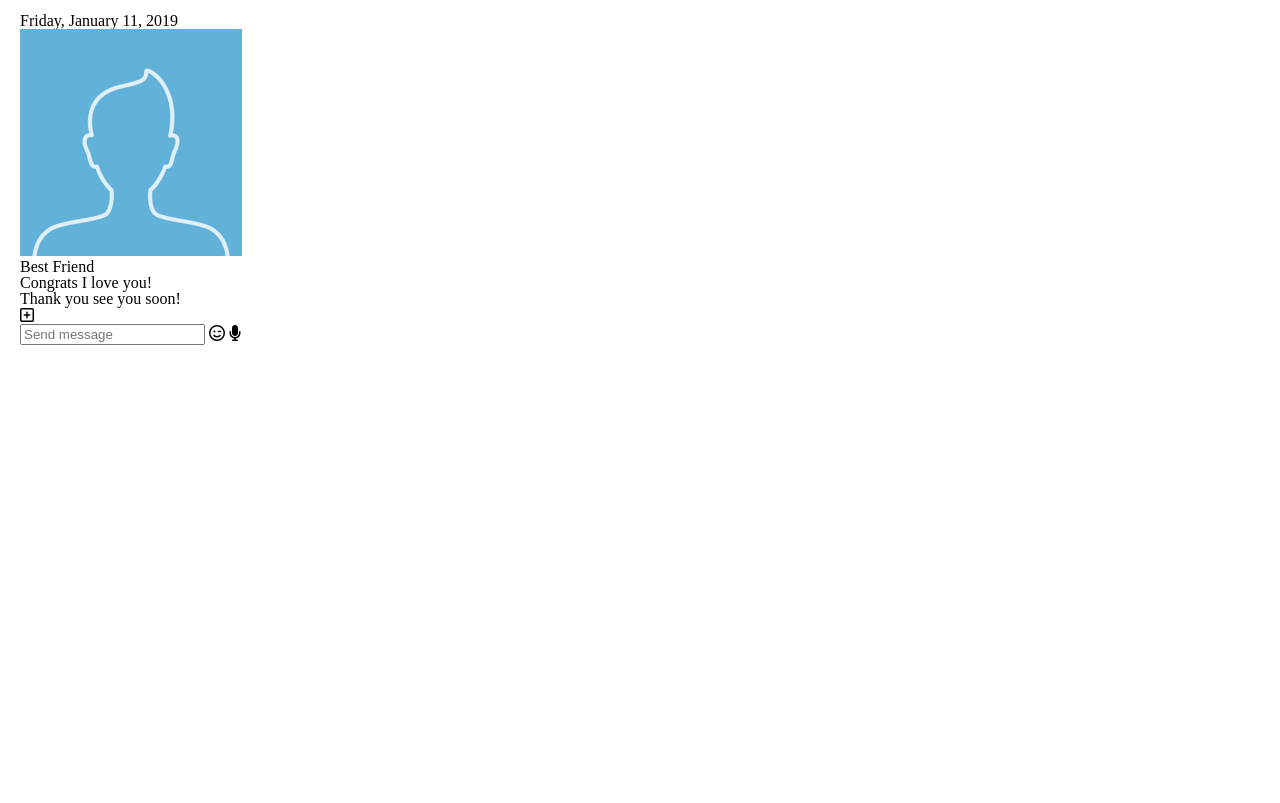
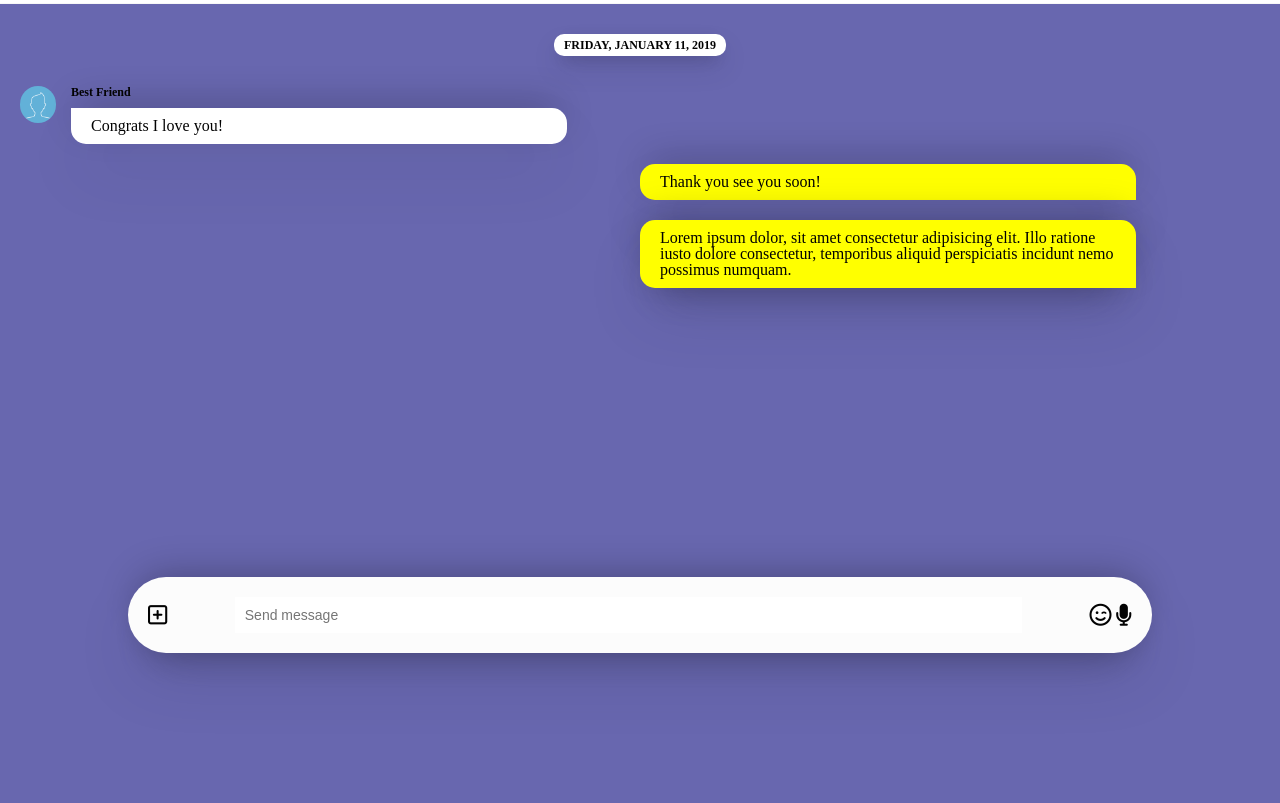
Before and after one commit to Jin-S-Lee/kakao-clone, a plain HTML site: page chat.html in a window 1280 px wide. Shown: the part 97-900 px from the top of the page. Before the commit the page ends 800 px from the top, so only its background shows below. Drawn offline with nearby package versions, Linux system fonts and the light colour scheme.

Commit message:
css done

```diff
--- a/chat.html
+++ b/chat.html
@@ -10,7 +10,7 @@
     ></script>
     <link rel="stylesheet" href="css/styles.css" />
   </head>
-  <body>
+  <body class="chats-body">
     <div class="status-bar">
       <div class="status-bar__column">
         <span class="statuc-bar__clock">5:04</span>
@@ -40,7 +40,7 @@
         </span>
       </div>
     </header>
-    <main class="chat">
+    <main class="chat-screen">
       <ul class="chat__messages">
         <span class="chat__timestamp">Friday, January 11, 2019</span>
         <li class="incoming-message message">
@@ -53,11 +53,21 @@
           </div>
           <span class="message__timestamp"></span>
         </li>
-        <li class="incoming-message message">
+        <li class="sent-message message">
           <span class="message__timestamp"></span>
           <div class="message__content">
             <div class="message__bubble">
               Thank you see you soon!
+            </div>
+          </div>
+        </li>
+        <li class="sent-message message">
+          <span class="message__timestamp"></span>
+          <div class="message__content">
+            <div class="message__bubble">
+              Lorem ipsum dolor, sit amet consectetur adipisicing elit. Illo
+              ratione iusto dolore consectetur, temporibus aliquid perspiciatis
+              incidunt nemo possimus numquam.
             </div>
           </div>
         </li>
@@ -68,7 +78,11 @@
         <i class="far fa-plus-square"></i>
       </div>
       <div class="chat__write-column">
-        <input type="text" placeholder="Send message" class="chat__write-input/>
+        <input
+          type="text"
+          placeholder="Send message"
+          class="chat__write-input"
+        />
       </div>
       <div class="chat__write-column">
         <span class="chat__write-icon">
--- /dev/null
+++ b/css/chat.css
@@ -0,0 +1,116 @@
+.chat-screen {
+  background-image: url("../images/chatBg.png");
+  min-height: 100vh;
+}
+.chats-body {
+  padding: 0;
+}
+
+.chats-body .header,
+.chats-body .status-bar {
+  padding: 0 20px;
+}
+
+.chat__write {
+  position: fixed;
+  bottom: 50px;
+  width: 80%;
+  display: flex;
+  justify-content: space-between;
+  align-items: center;
+  background-color: #fcfcfc;
+  padding: 20px;
+  border-radius: 40px;
+  margin: 0 auto;
+  left: 0;
+  right: 0;
+  box-shadow: 0 30px 60px -12px rgba(50, 50, 93, 0.25),
+    0 18px 36px -18px rgba(0, 0, 0, 0.3), 0 -12px 36px -8px rgba(0, 0, 0, 0.25);
+}
+
+.chat__write i {
+  font-size: 22px;
+}
+
+.chat__write-column:nth-child(2) {
+  width: 80%;
+}
+.chat__write-column input {
+  padding: 10px;
+  width: 100%;
+  border: none;
+  font-size: 14px;
+}
+.chat__write-column input:focus {
+  outline: none;
+}
+
+.chat-screen .chat__messages {
+  border-top: 1px solid #f7f7f7;
+  display: flex;
+  flex-direction: column;
+  align-items: center;
+  padding: 0 20px;
+  padding-top: 30px;
+}
+
+.chat__messages .chat__timestamp {
+  background-color: white;
+  font-size: 12px;
+  padding: 5px 10px;
+  border-radius: 10px;
+  margin-bottom: 30px;
+  box-shadow: rgba(50, 50, 93, 0.25) 0px 13px 27px -5px,
+    rgba(0, 0, 0, 0.3) 0px 8px 16px -8px,
+    rgba(0, 0, 0, 0.024) 0px -6px 16px -6px;
+  text-transform: uppercase;
+  font-weight: 700;
+}
+
+.message {
+  display: flex;
+  align-items: flex-start;
+  width: 50%;
+  margin-bottom: 20px;
+}
+.message .message__content {
+  width: 80%;
+}
+
+.incoming-message img {
+  width: 36px;
+  border-radius: 18px;
+  margin-right: 15px;
+}
+
+.incoming-message {
+  align-self: flex-start;
+}
+
+.sent-message {
+  align-self: flex-end;
+}
+
+.incoming-message .message__bubble {
+  box-shadow: 0 30px 60px -12px rgba(50, 50, 93, 0.25),
+    0 18px 36px -18px rgba(0, 0, 0, 0.3), 0 -12px 36px -8px rgba(0, 0, 0, 0.25);
+  padding: 10px 20px;
+  border-radius: 15px;
+  background-color: white;
+  border-top-left-radius: 0;
+}
+.sent-message .message__bubble {
+  box-shadow: 0 30px 60px -12px rgba(50, 50, 93, 0.25),
+    0 18px 36px -18px rgba(0, 0, 0, 0.3), 0 -12px 36px -8px rgba(0, 0, 0, 0.25);
+  padding: 10px 20px;
+  border-radius: 15px;
+  background-color: yellow;
+  border-bottom-right-radius: 0;
+}
+
+.incoming-message .message__author {
+  margin-bottom: 10px;
+  display: block;
+  font-weight: 600;
+  font-size: 12px;
+}
--- /dev/null
+++ b/css/settings.css
@@ -0,0 +1,22 @@
+.settings .settings__sections {
+  border-top: 1px solid #f7f7f7;
+  padding: 30px 0;
+}
+
+.settings__setting .settings__icon {
+  font-size: 20px;
+  margin-right: 20px;
+  cursor: pointer;
+}
+
+.settings__setting .settings__title {
+  font-size: 22px;
+  font-weight: 300;
+}
+
+.settings .settings__setting {
+  margin-bottom: 20px;
+}
+.settings .settings__setting:last-child {
+  margin-bottom: 0;
+}
--- a/css/styles.css
+++ b/css/styles.css
@@ -1,4 +1,4 @@
-@import url("https://fonts.googleapis.com/css?family=Open+Sans:400,600&display=swap");
+@import url("https://fonts.googleapis.com/css?family=Open+Sans:300:400,600&display=swap");
 @import "reset.css";
 @import "status-bar.css";
 @import "header.css";
@@ -7,6 +7,8 @@
 @import "friends.css";
 @import "find.css";
 @import "more.css";
+@import "settings.css";
+@import "chat.css";
 
 * {
   box-sizing: border-box;
```
Also changed, not shown: settings.html (+3 -3 lines), images/chatBg.png (added).
